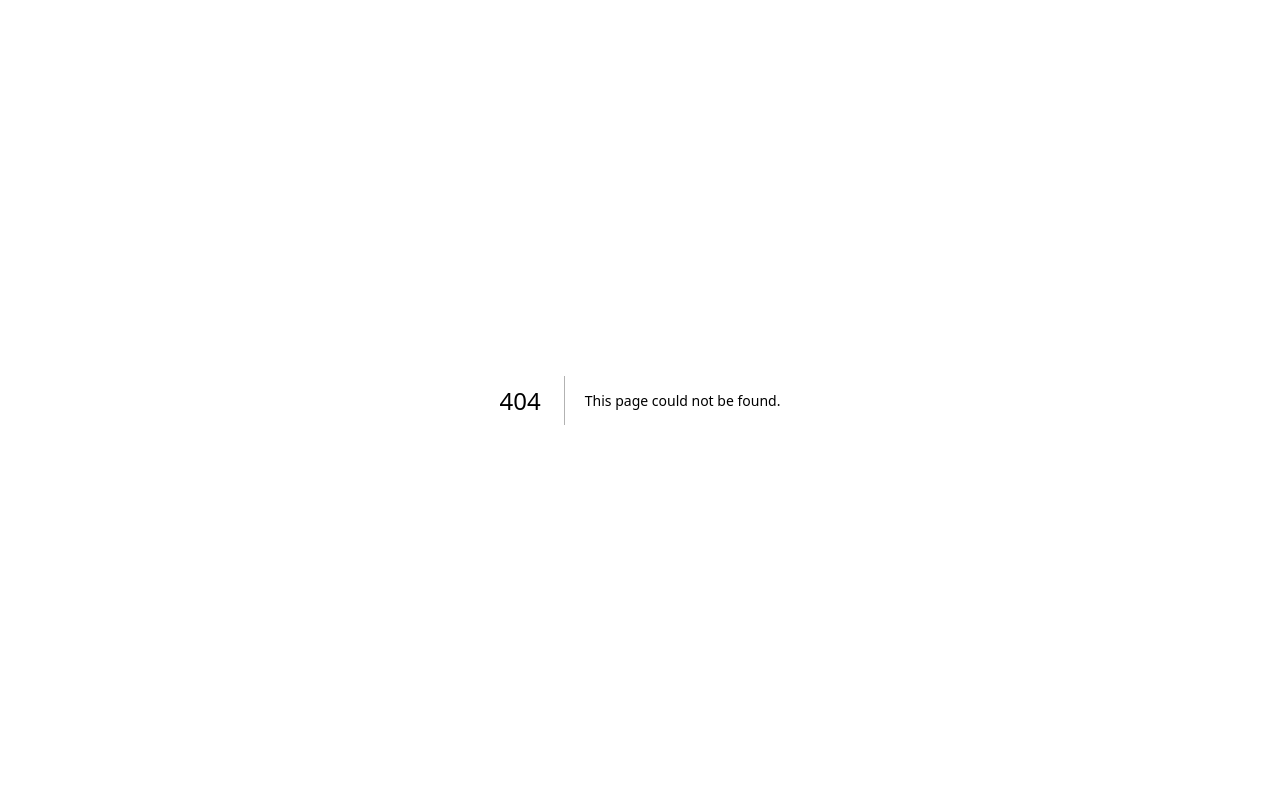
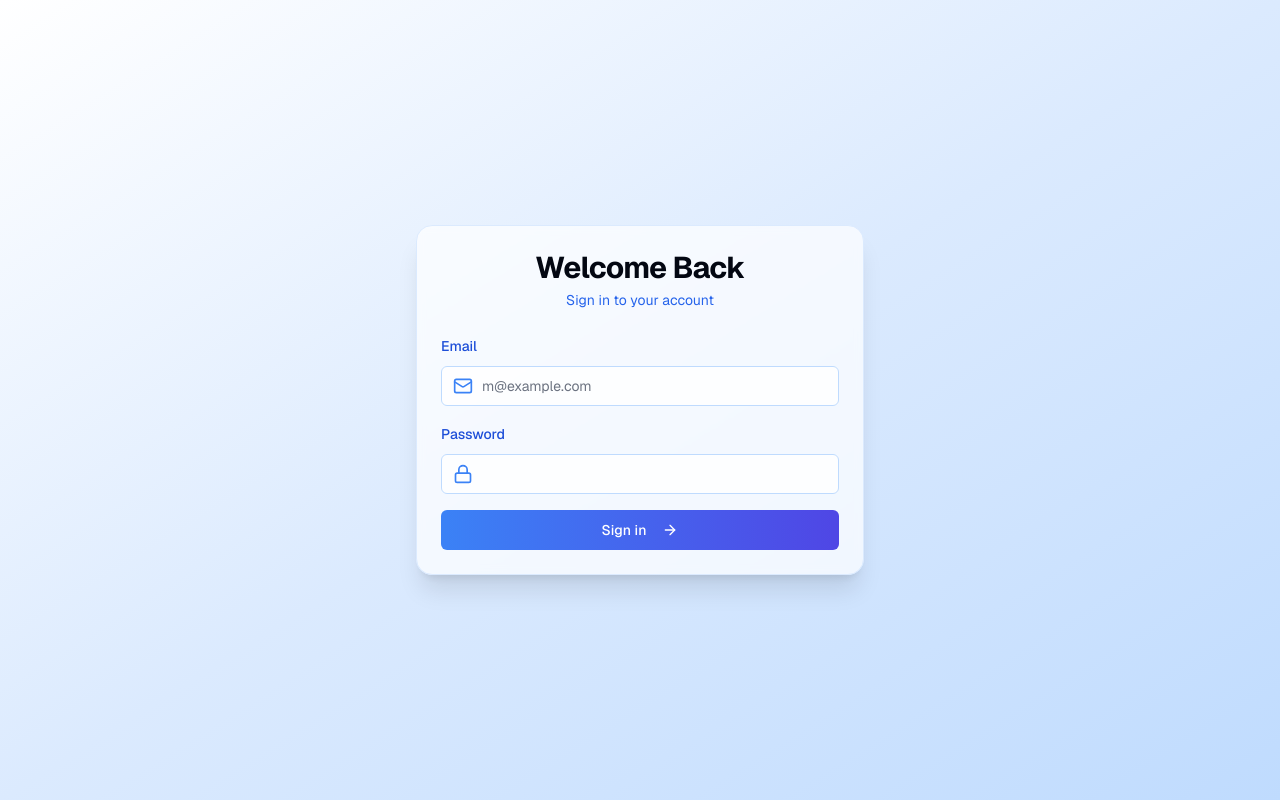
Before and after one commit to contigen/genome, a Next.js app: page /signin in a window 1280 px wide. Before the commit this address had no page. Built offline with nearby package versions, Linux system fonts and the light colour scheme.

Commit message:
Add sign-in page

```diff
--- a/src/app/sign-in/page.tsx
+++ /dev/null
@@ -1,111 +0,0 @@
-'use client'
-
-import { useState } from 'react'
-import { motion } from 'framer-motion'
-import {
-  Card,
-  CardContent,
-  CardDescription,
-  CardFooter,
-  CardHeader,
-  CardTitle,
-} from '&/components/ui/card'
-import { Input } from '&/components/ui/input'
-import { Button } from '&/components/ui/button'
-import { Label } from '&/components/ui/label'
-import { Checkbox } from '&/components/ui/checkbox'
-import { EyeIcon, EyeOffIcon, LockIcon, MailIcon } from 'lucide-react'
-
-export default function SignInForm() {
-  const [showPassword, setShowPassword] = useState(false)
-  const [email, setEmail] = useState('')
-  const [password, setPassword] = useState('')
-
-  const handleSubmit = (e: React.FormEvent) => {
-    e.preventDefault()
-    // Handle sign-in logic here
-    console.log('Sign in with:', email, password)
-  }
-
-  return (
-    <div className='min-h-screen flex items-center justify-center bg-gradient-to-br from-purple-400 via-pink-500 to-red-500'>
-      <motion.div
-        initial={{ opacity: 0, y: -20 }}
-        animate={{ opacity: 1, y: 0 }}
-        transition={{ duration: 0.5 }}
-      >
-        <Card className='w-[350px] shadow-2xl'>
-          <CardHeader className='space-y-1'>
-            <CardTitle className='text-2xl font-bold text-center'>
-              Sign in
-            </CardTitle>
-            <CardDescription className='text-center'>
-              Enter your email and password to access your account
-            </CardDescription>
-          </CardHeader>
-          <CardContent>
-            <form onSubmit={handleSubmit}>
-              <div className='space-y-4'>
-                <div className='space-y-2'>
-                  <Label htmlFor='email'>Email</Label>
-                  <div className='relative'>
-                    <MailIcon className='absolute left-3 top-3 h-5 w-5 text-gray-400' />
-                    <Input
-                      id='email'
-                      placeholder='m@example.com'
-                      type='email'
-                      value={email}
-                      onChange={e => setEmail(e.target.value)}
-                      className='pl-10'
-                      required
-                    />
-                  </div>
-                </div>
-                <div className='space-y-2'>
-                  <Label htmlFor='password'>Password</Label>
-                  <div className='relative'>
-                    <LockIcon className='absolute left-3 top-3 h-5 w-5 text-gray-400' />
-                    <Input
-                      id='password'
-                      type={showPassword ? 'text' : 'password'}
-                      value={password}
-                      onChange={e => setPassword(e.target.value)}
-                      className='pl-10'
-                      required
-                    />
-                    <button
-                      type='button'
-                      onClick={() => setShowPassword(!showPassword)}
-                      className='absolute right-3 top-3 text-gray-400 hover:text-gray-600'
-                    >
-                      {showPassword ? (
-                        <EyeOffIcon className='h-5 w-5' />
-                      ) : (
-                        <EyeIcon className='h-5 w-5' />
-                      )}
-                    </button>
-                  </div>
-                </div>
-                <div className='flex items-center space-x-2'>
-                  <Checkbox id='remember' />
-                  <Label htmlFor='remember'>Remember me</Label>
-                </div>
-                <Button type='submit' className='w-full'>
-                  Sign in
-                </Button>
-              </div>
-            </form>
-          </CardContent>
-          <CardFooter>
-            <p className='text-center text-sm text-gray-600 mt-2 w-full'>
-              Don&apos;t have an account?{' '}
-              <a href='#' className='text-blue-500 hover:underline'>
-                Sign up
-              </a>
-            </p>
-          </CardFooter>
-        </Card>
-      </motion.div>
-    </div>
-  )
-}
--- /dev/null
+++ b/src/app/signin/form.tsx
@@ -0,0 +1,99 @@
+'use client'
+
+import { useState } from 'react'
+import { motion } from 'framer-motion'
+import {
+  Card,
+  CardContent,
+  CardDescription,
+  CardHeader,
+  CardTitle,
+} from '&/components/ui/card'
+import { Input } from '&/components/ui/input'
+import { Button } from '&/components/ui/button'
+import { Label } from '&/components/ui/label'
+import { Checkbox } from '&/components/ui/checkbox'
+import { ArrowRight, LockIcon, MailIcon } from 'lucide-react'
+
+const InputField = ({ icon: Icon, ...props }) => (
+  <div className='relative'>
+    <Icon className='absolute left-3 top-1/2 transform -translate-y-1/2 h-5 w-5 text-blue-500' />
+    <Input
+      className='pl-10 bg-white/80 border-blue-200 text-gray-800 placeholder-gray-400 focus:border-blue-400 focus:ring focus:ring-blue-300 focus:ring-opacity-50 transition-all duration-300'
+      {...props}
+    />
+  </div>
+)
+
+export function SignInForm() {
+  const [email, setEmail] = useState('')
+  const [password, setPassword] = useState('')
+
+  const handleSubmit = (e: React.FormEvent) => {
+    e.preventDefault()
+    console.log('Sign in with:', email, password)
+  }
+
+  return (
+    <div className='min-h-screen flex items-center justify-center p-4 bg-gradient-to-br from-white via-blue-100 to-blue-200'>
+      <motion.div
+        initial={{ opacity: 0, y: -20 }}
+        animate={{ opacity: 1, y: 0 }}
+        transition={{ duration: 0.5 }}
+        className='w-full max-w-md'
+      >
+        <Card className='bg-white/70 backdrop-blur-sm shadow-xl border border-blue-100 rounded-2xl'>
+          <CardHeader className='space-y-1 text-center'>
+            <CardTitle className='text-3xl font-bold'>Welcome Back</CardTitle>
+            <CardDescription className='text-blue-600'>
+              Sign in to your account
+            </CardDescription>
+          </CardHeader>
+          <CardContent>
+            <form onSubmit={handleSubmit} className='space-y-4'>
+              <div className='space-y-2'>
+                <Label htmlFor='email' className='text-blue-700'>
+                  Email
+                </Label>
+                <InputField
+                  id='email'
+                  icon={MailIcon}
+                  placeholder='m@example.com'
+                  type='email'
+                  value={email}
+                  onChange={e => setEmail(e.target.value)}
+                  required
+                />
+              </div>
+              <div className='space-y-2'>
+                <Label htmlFor='password' className='text-blue-700'>
+                  Password
+                </Label>
+                <InputField
+                  id='password'
+                  icon={LockIcon}
+                  type='password'
+                  value={password}
+                  onChange={evt => setPassword(evt.target.value)}
+                  required
+                />
+              </div>
+              <motion.div
+                whileHover={{ scale: 1.02 }}
+                whileTap={{ scale: 0.98 }}
+              >
+                <Button
+                  type='submit'
+                  className='w-full bg-gradient-to-r from-blue-500 to-indigo-600 hover:from-blue-600 hover:to-indigo-700 text-white transition-all duration-300'
+                >
+                  Sign in
+                  <ArrowRight className='ml-2 h-4 w-4' />
+                </Button>
+              </motion.div>
+            </form>
+          </CardContent>
+        </Card>
+      </motion.div>
+    </div>
+  )
+}
--- /dev/null
+++ b/src/app/signin/page.tsx
@@ -0,0 +1,5 @@
+import { SignInForm } from './form'
+
+export default function SignInPage() {
+  return <SignInForm />
+}
```
